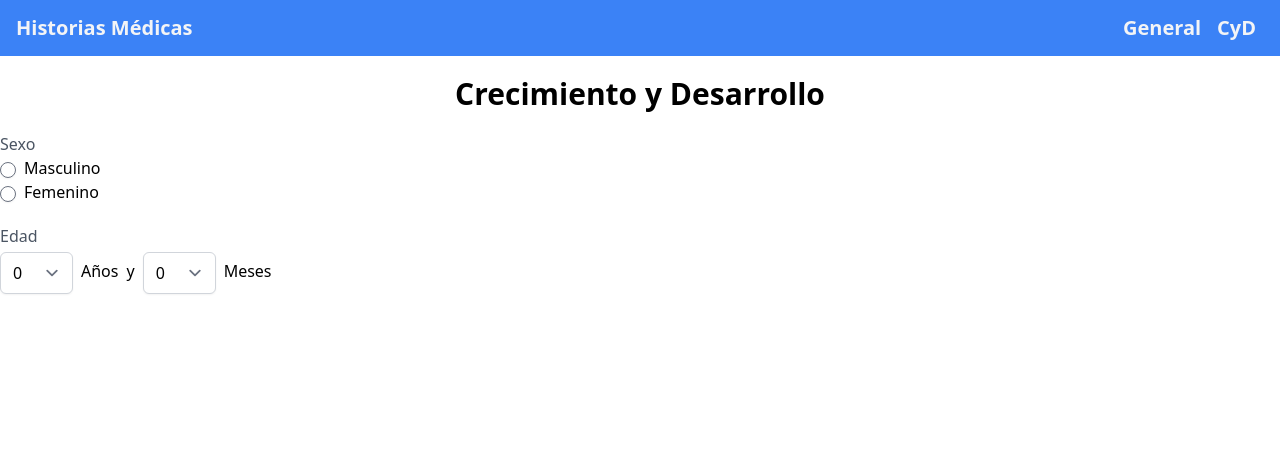
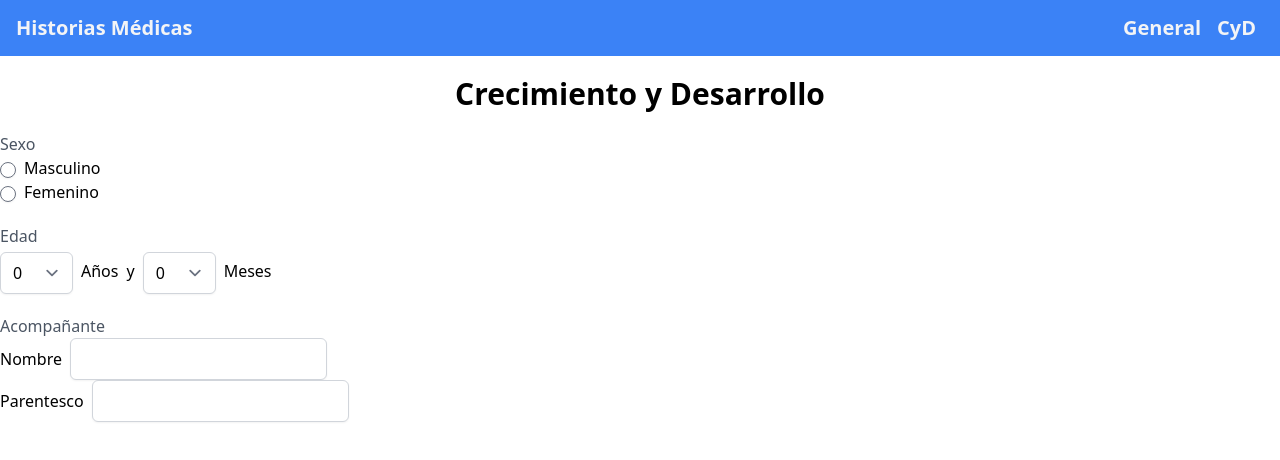
Before and after one commit to JohanAltamar/historias-medicas, a Next.js app: page /cyd in a window 1280 px wide. Shown: the top 460 px of the page. Built offline with nearby package versions, Linux system fonts and the light colour scheme.

Commit message:
Add(-): Input added

```diff
--- /dev/null
+++ b/components/Form/Input/Input.tsx
@@ -0,0 +1,26 @@
+import React, { FC } from "react";
+
+export interface InputProps
+  extends React.DetailedHTMLProps<
+    React.InputHTMLAttributes<HTMLInputElement>,
+    HTMLInputElement
+  > {
+  label?: string;
+}
+
+export const Input: FC<InputProps> = ({ id, label, name, ...props }) => {
+  return (
+    <div>
+      <label htmlFor={id} className="mr-2">
+        {label}
+      </label>
+      <input
+        type="text"
+        id={id}
+        name={name}
+        className="rounded-md border-gray-300 shadow-sm focus:border-indigo-300 focus:ring focus:ring-indigo-200 focus:ring-opacity-50"
+        {...props}
+      />
+    </div>
+  );
+};
--- /dev/null
+++ b/components/Form/Input/index.ts
@@ -0,0 +1 @@
+export * from "./Input";
--- a/pages/cyd/index.tsx
+++ b/pages/cyd/index.tsx
@@ -1,6 +1,7 @@
 // Layouts
 import { MainLayout } from "../../components/templates";
 // Components
+import { Input } from "../../components/Form/Input";
 import { RadioButton } from "../../components/Form/RadioButton";
 import { Select } from "../../components/Form/Select";
 // Constants
@@ -17,18 +18,18 @@ const CyDPage = () => {
           <legend className="text-gray-600">Sexo</legend>
           <RadioButton
             label="Masculino"
-            name="sex"
+            name="gender"
             id="male"
             value="masculino"
           />
           <RadioButton
             label="Femenino"
-            name="sex"
+            name="gender"
             id="female"
             value="femenino"
           />
         </fieldset>
-        <fieldset>
+        <fieldset className="my-5">
           <legend className="text-gray-600">Edad</legend>
           <div className="flex items-center">
             <Select
@@ -48,6 +49,11 @@ const CyDPage = () => {
             />
           </div>
         </fieldset>
+        <fieldset className="my-5">
+          <legend className="text-gray-600">Acompañante</legend>
+          <Input id="guardianName" label="Nombre" />
+          <Input id="guardianRelationship" label="Parentesco" />
+        </fieldset>
       </form>
     </MainLayout>
   );
```
